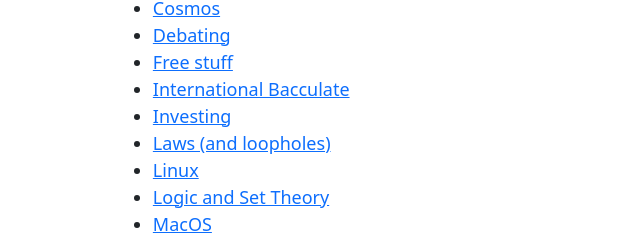
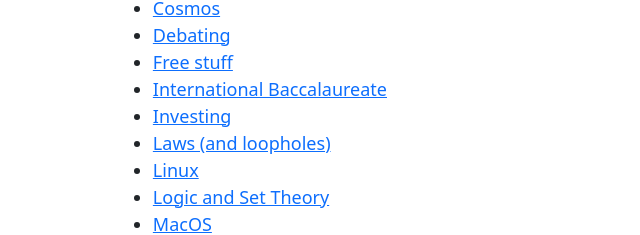
Before and after one commit to Kat-zorn/Kat-zorn.github.io, a plain HTML site: page index.html in a window 1280 px wide. Shown: the part 2542-2777 px from the top of the page, 179-819 px from the left. Drawn offline with nearby package versions, Linux system fonts and the light colour scheme.

Commit message:
Spell check

```diff
--- a/index.html
+++ b/index.html
@@ -113,7 +113,7 @@
         <li><a href="https://chat.whatsapp.com/Cp7ddnErOW20DymMiQFHIh">Cosmos</a></li>
         <li><a href="https://chat.whatsapp.com/DMguexSzMZG1DT95p2rehm">Debating</a></li>
         <li><a href="https://chat.whatsapp.com/CUScqvI8atVD3tAf36GaBk">Free stuff</a></li>
-        <li><a href="https://chat.whatsapp.com/CSSQpyA4Lr73dO50T9iEW5">International Bacculate</a></li>
+        <li><a href="https://chat.whatsapp.com/CSSQpyA4Lr73dO50T9iEW5">International Baccalaureate</a></li>
         <li><a href="https://chat.whatsapp.com/HEKWSRBjQXiDjOWCqQiHYQ">Investing</a></li>
         <li><a href="https://chat.whatsapp.com/KcREKIgsx59Lqhyrj9DATb">Laws (and loopholes)</a></li>
         <li><a href="https://chat.whatsapp.com/Dp3V9RORcPaAzfIdObfBVZ">Linux</a></li>
```
